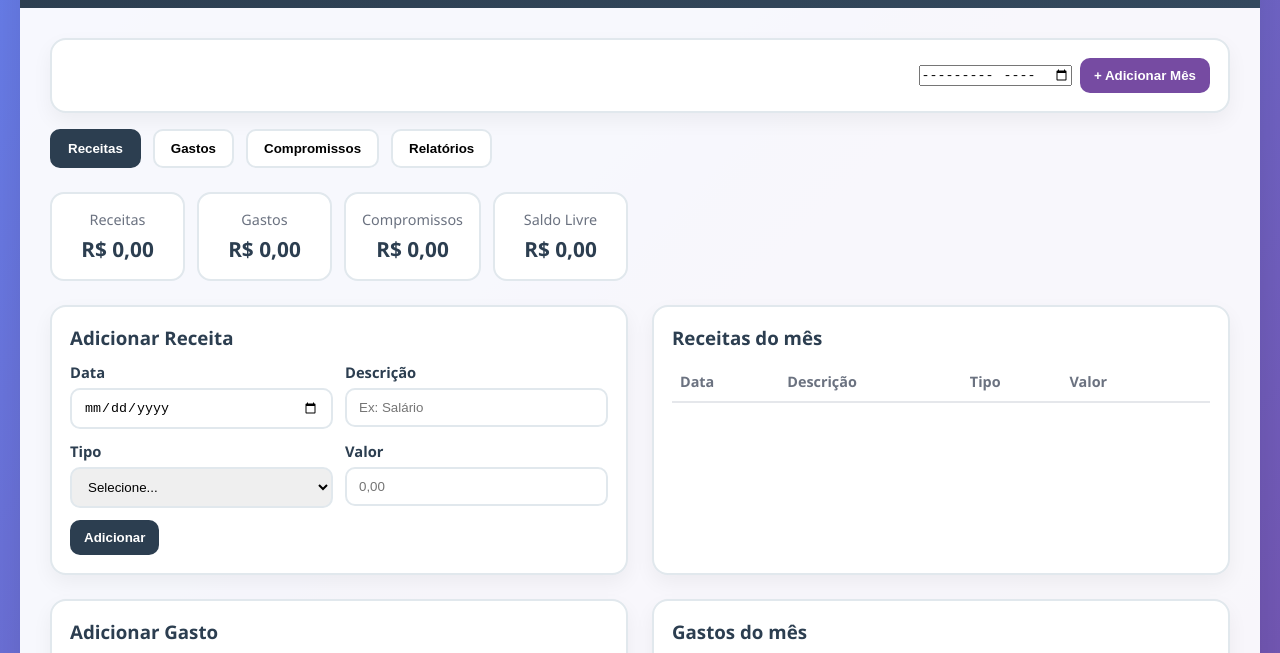
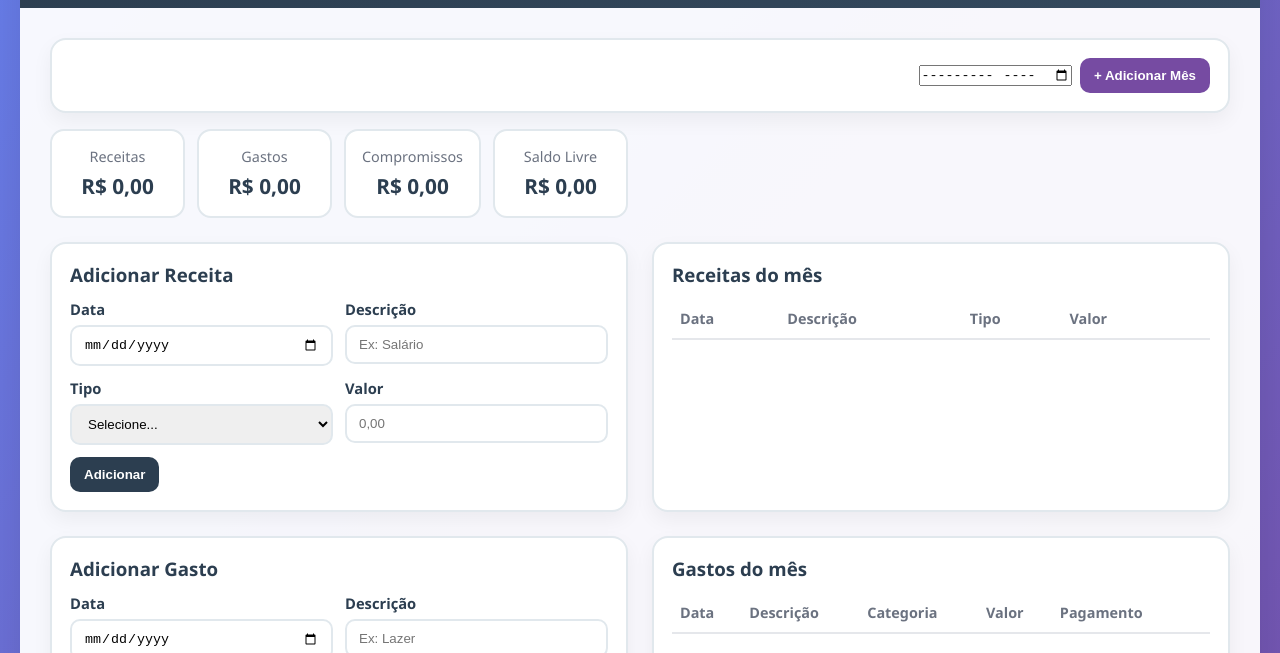
Before and after one commit to eduardospp/controle_gastos, a plain HTML site: page index.html in a window 1280 px wide. Shown: the part 120-773 px from the top of the page. Drawn offline with Linux system fonts and the light colour scheme; a script that the page names is missing.

Commit message:
sem avas.html

```diff
--- a/index.html
+++ b/index.html
@@ -241,14 +241,6 @@
                     </div>
                 </div>
             </div>
-
-            <div class="tabs">
-                <button class="tab active" onclick="switchTab('receitas')">Receitas</button>
-                <button class="tab" onclick="switchTab('gastos')">Gastos</button>
-                <button class="tab" onclick="switchTab('compromissos')">Compromissos</button>
-                <button class="tab" onclick="switchTab('relatorios')">Relatórios</button>
-            </div>
-
             <div class="row">
                 <div class="kpis">
                     <div class="kpi">
```
